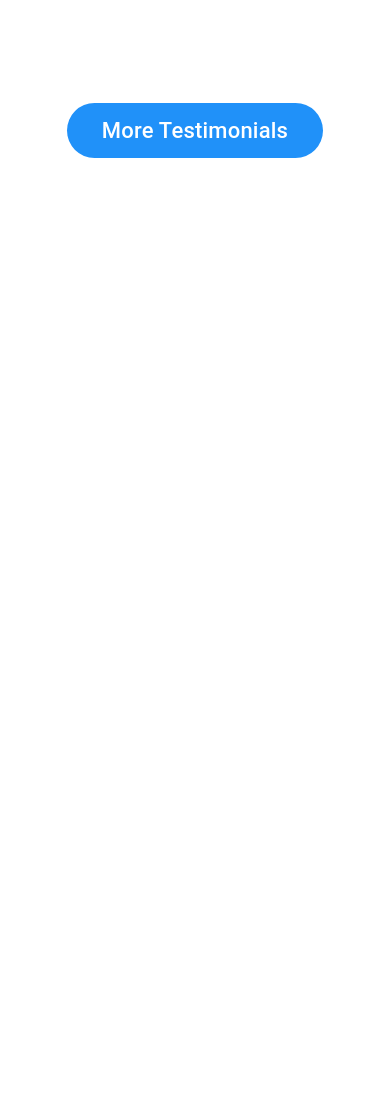
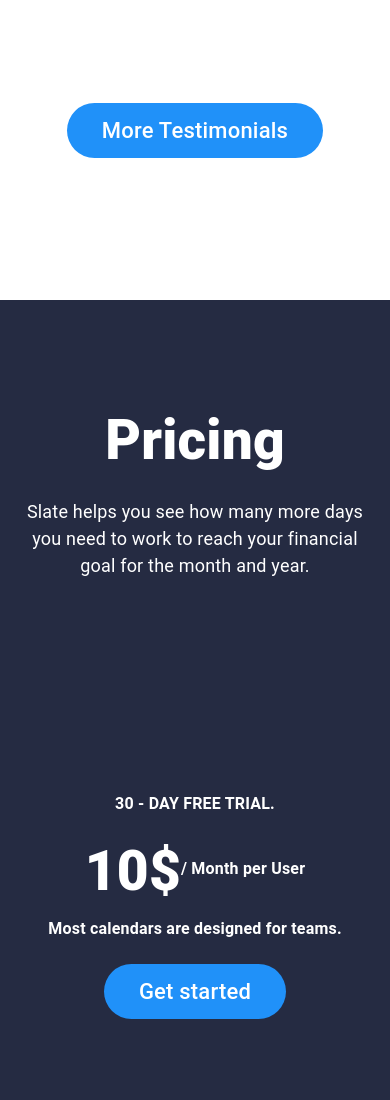
Before and after one commit to RomaTocks/startup-landing, a plain HTML site: page index.html in a window 390 px wide. Shown: the part 7420-8520 px from the top of the page. Before the commit the page ends 7720 px from the top, so only its background shows below. Drawn offline with Linux system fonts and the light colour scheme.

Commit message:
Price section.

```diff
--- a/css/adaptive.css
+++ b/css/adaptive.css
@@ -26,8 +26,9 @@
     header .header .text {
         width: 80%;
     }
-    header .header .notebook {
+    header .header-container .header .notebook {
         padding: 100px 0px !important;
+
     }
 
     /* Features */
@@ -132,6 +133,54 @@
         margin: 50px 0px;
     }
 
+
+
+    #price {
+        height: 800px;
+    }
+    .price-container {
+        display: flex;
+        flex-direction: column;
+        justify-content: space-evenly;
+        align-items: center;
+        height: 100%;
+        padding: 0px;
+        width: 100%;
+    }
+    .price-container .column:first-child {
+        margin-bottom: 25px;
+    }
+    .price-container .column  .text p {
+        width: 350px;
+        text-align: center;
+        font-weight: 400;
+    }
+    .price-container .column  .text  {
+        width: 350px;
+    }
+    .price-container .column  .text h1 {
+        text-align: center;
+        margin-bottom: 25px;
+        width: 350px;
+    }
+    .price-container .column h4 {
+        text-align: center;
+        margin-bottom: 25px;
+        width: auto;
+    }
+    .price-container .column .block {
+        display: flex;
+        flex-direction: column;
+        align-items: center;
+        width: 350px;
+    }
+    .price-container .column  {
+        display: flex;
+        flex-direction: column;
+        align-items: center;
+        width: 350px;
+    }
+
  }
 
 @media (min-width: 576px) and (max-width:767px) {
@@ -158,6 +207,10 @@
         width: 80%;
     }
 
+    header .header-container .header .notebook {
+        padding: 0px !important
+
+    }
     /* Features */
 
     .features-container .content .image img {
@@ -249,6 +302,41 @@
     }
     .testimonials-container .items .card {
         margin: 50px 0px;
+    }
+
+
+
+    #price {
+        height: 800px;
+    }
+    .price-container {
+        display: flex;
+        flex-direction: column;
+        justify-content: space-evenly;
+        align-items: center;
+        height: 100%;
+    }
+    .price-container .column:first-child {
+        margin-bottom: 25px;
+    }
+    .price-container .column  .text p {
+        width: 400px;
+        text-align: center;
+        font-weight: 400;
+    }
+    .price-container .column  .text h1 {
+        text-align: center;
+        margin-bottom: 25px;
+    }
+    .price-container .column h4 {
+        text-align: center;
+        margin-bottom: 25px;
+        width: auto;
+    }
+    .price-container .column .block {
+        display: flex;
+        flex-direction: column;
+        align-items: center;
     }
 }
 
@@ -380,6 +468,42 @@
         margin: 50px 0px;
     }
 
+    /* Price */
+
+    #price {
+        height: 800px;
+    }
+    .price-container {
+        display: flex;
+        flex-direction: column;
+        justify-content: space-evenly;
+        align-items: center;
+        height: 100%;
+    }
+    .price-container .column:first-child {
+        margin-bottom: 25px;
+    }
+    .price-container .column  .text p {
+        width: 400px;
+        text-align: center;
+        font-weight: 400;
+    }
+    .price-container .column  .text h1 {
+        text-align: center;
+        margin-bottom: 25px;
+    }
+    .price-container .column h4 {
+        text-align: center;
+        margin-bottom: 25px;
+        width: auto;
+    }
+    .price-container .column .block {
+        display: flex;
+        flex-direction: column;
+        align-items: center;
+    }
+
+
 }
 
 /* // Large devices (desktops, 992px and up) */
--- a/css/style.css
+++ b/css/style.css
@@ -258,6 +258,7 @@ header {
 }
 
 /* Testimonials */
+
 #testimonials {
     height: 1700px;
 }
@@ -314,3 +315,61 @@ header {
     width: 335px;
     height: 540px;
 }
+
+/* Price */
+
+#price {
+    height: 460px;
+    background: var(--background-dark);
+}
+.price-container {
+    display: flex;
+    flex-direction: row;
+    justify-content: space-evenly;
+    align-items: center;
+    height: 100%;
+    padding: 0px 40px;
+
+}
+.price-container * {
+    color: var(--text-light);
+}
+.price-container .column {
+    flex-basis: 50%;
+    display: flex;
+    flex-direction: column;
+    align-items: center;
+    justify-content: center;
+    height: 100%;
+}
+.price-container .column  .text p {
+    width: 400px;
+    text-align: justify;
+    font-weight: 400;
+}
+.price-container .column  .text h1 {
+    width: 400px;
+    text-align: justify;
+    margin-bottom: 25px;
+}
+.price-container .column h4 {
+    width: 400px;
+    text-align: justify;
+    margin-bottom: 25px;
+}
+.price-container .column .block  .row {
+    display: flex;
+    flex-direction: row;
+    margin-bottom: 15px;
+}
+.price-container .column .block {
+   width: 400px;
+}
+.price-container .column .block .row  h4{
+   align-self: flex-end;
+}
+.price-container .column .block .action button {
+    background-color: var(--color-primary);
+    color: var(--text-light);
+    font-weight: 500 !important;
+}
--- a/index.html
+++ b/index.html
@@ -298,5 +298,33 @@
             </div>
         </div>
     </section>
+    <section id="price">
+        <div class=price-container>
+            <div class="column">
+                <div class="text">
+                    <h1>Pricing</h1>
+                    <p>Slate helps you see how many more days
+                        you need to work to reach your financial
+                        goal for the month and year.</p>
+                </div>
+            </div>
+            <div class="column">
+                <div class="block">
+                    <h4>30 - DAY FREE TRIAL.</h4>
+                    <div class="row">
+                        <h1>10$</h1>
+                        <h4>/ Month per User</h4>
+                    </div>
+                    <h4>Most calendars are designed
+                        for teams.
+                        </h4>
+                    <div class="action">
+                        <button class="button">Get started</button>
+                    </div>
+                </div>
+
+            </div>
+        </div>
+    </section>
 </body>
 </html>
```
